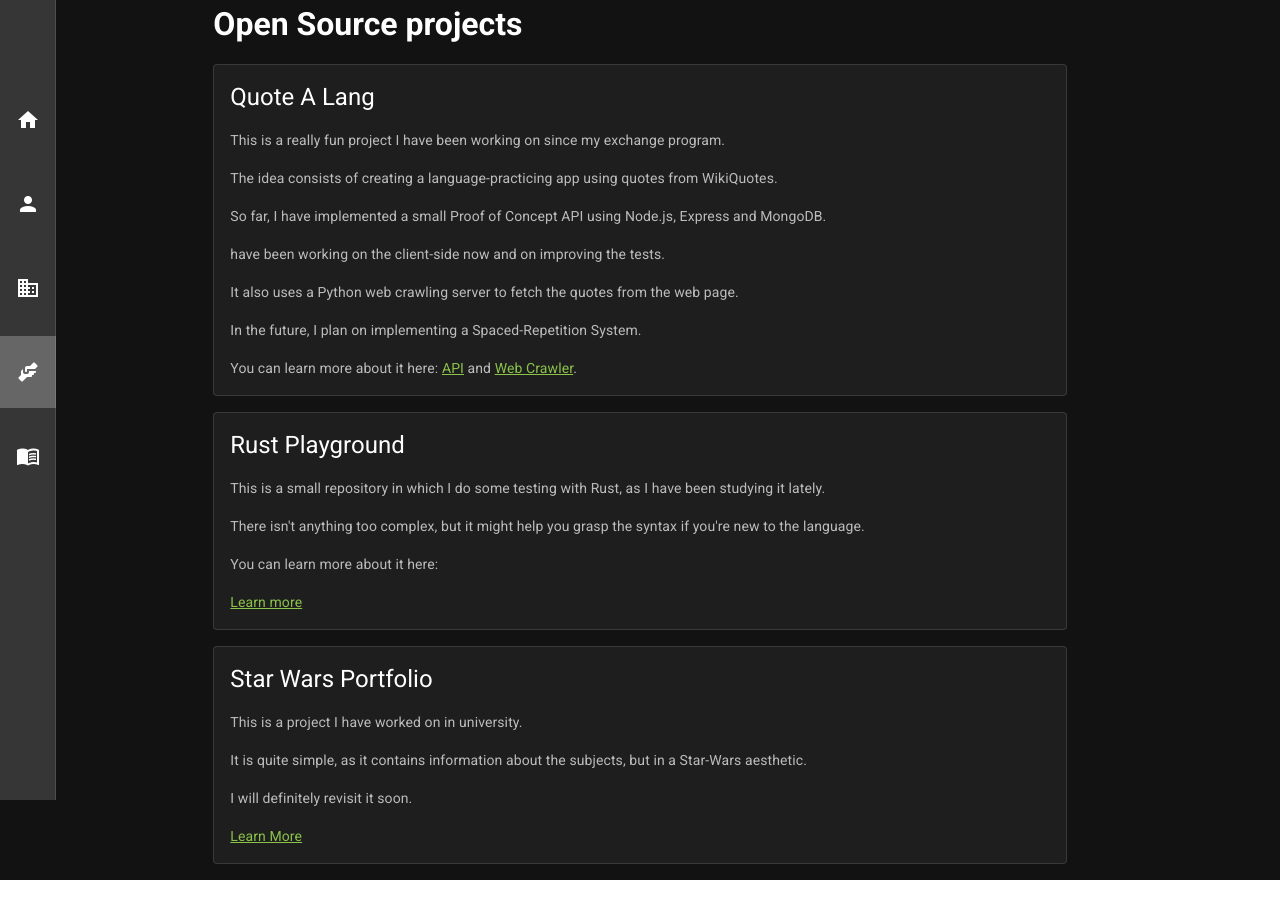
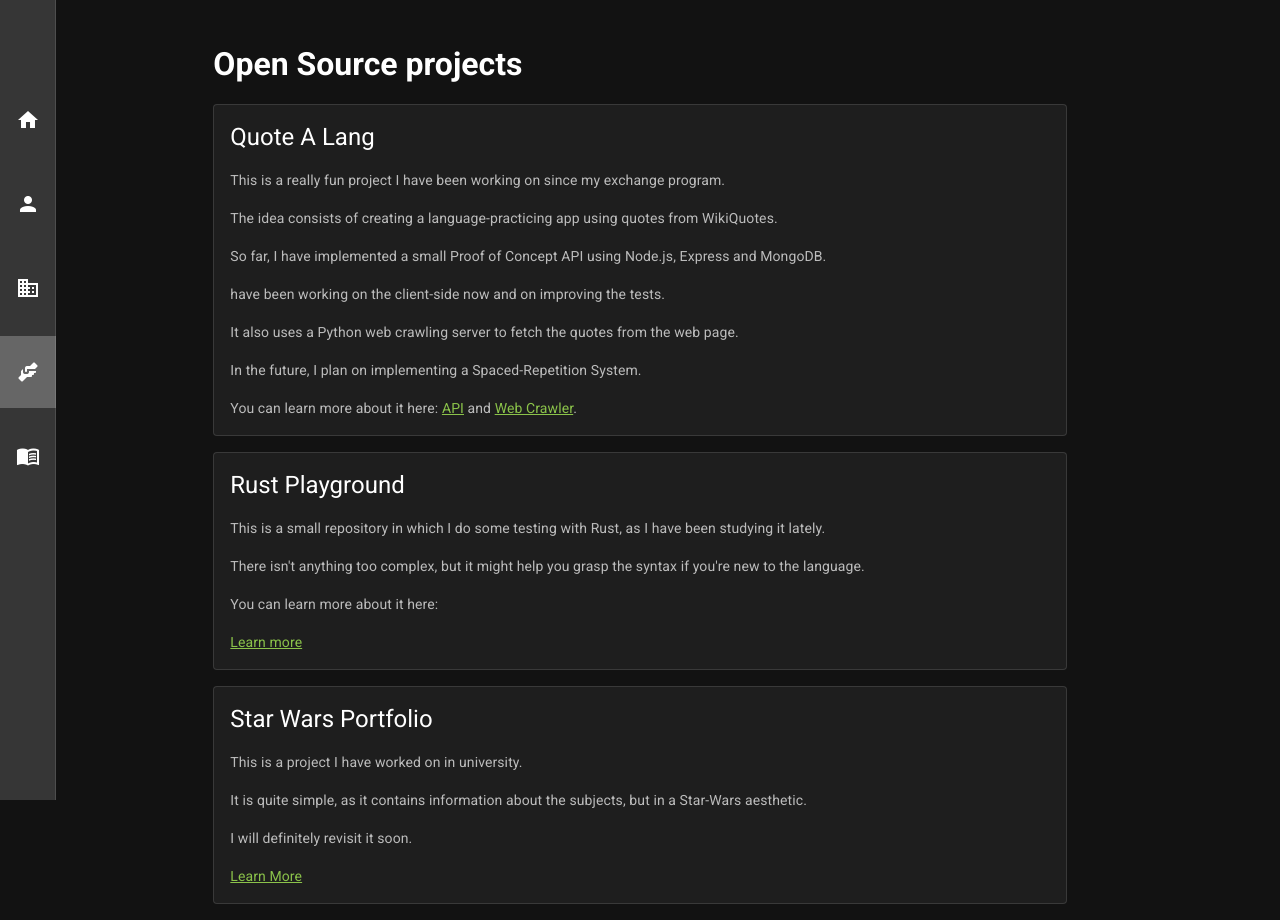
Before and after one commit to viniciusarre/portfolio, a Nuxt app: page /open-source in a window 1280 px wide. Before the commit the page ends 880 px from the top, so only its background shows below. Built offline with nearby package versions, Linux system fonts and the light colour scheme.

Commit message:
Improve marging on experience and open-source sections

```diff
--- a/pages/experience.vue
+++ b/pages/experience.vue
@@ -7,7 +7,7 @@
     ma-0
   >
     <v-flex xs10 sm10 md8 lg8 xl8>
-      <h1>
+      <h1 class="mt-10">
         Work Experience
       </h1>
       <div class="mb-4">
--- a/pages/open-source.vue
+++ b/pages/open-source.vue
@@ -7,7 +7,7 @@
     ma-0
   >
     <v-flex xs10 sm10 md8 lg8 xl8>
-      <h1 class="mb-4">
+      <h1 class="mt-10 mb-4">
         Open Source projects
       </h1>
       <!-- <v-slide-group multiple show-arrows>
```
